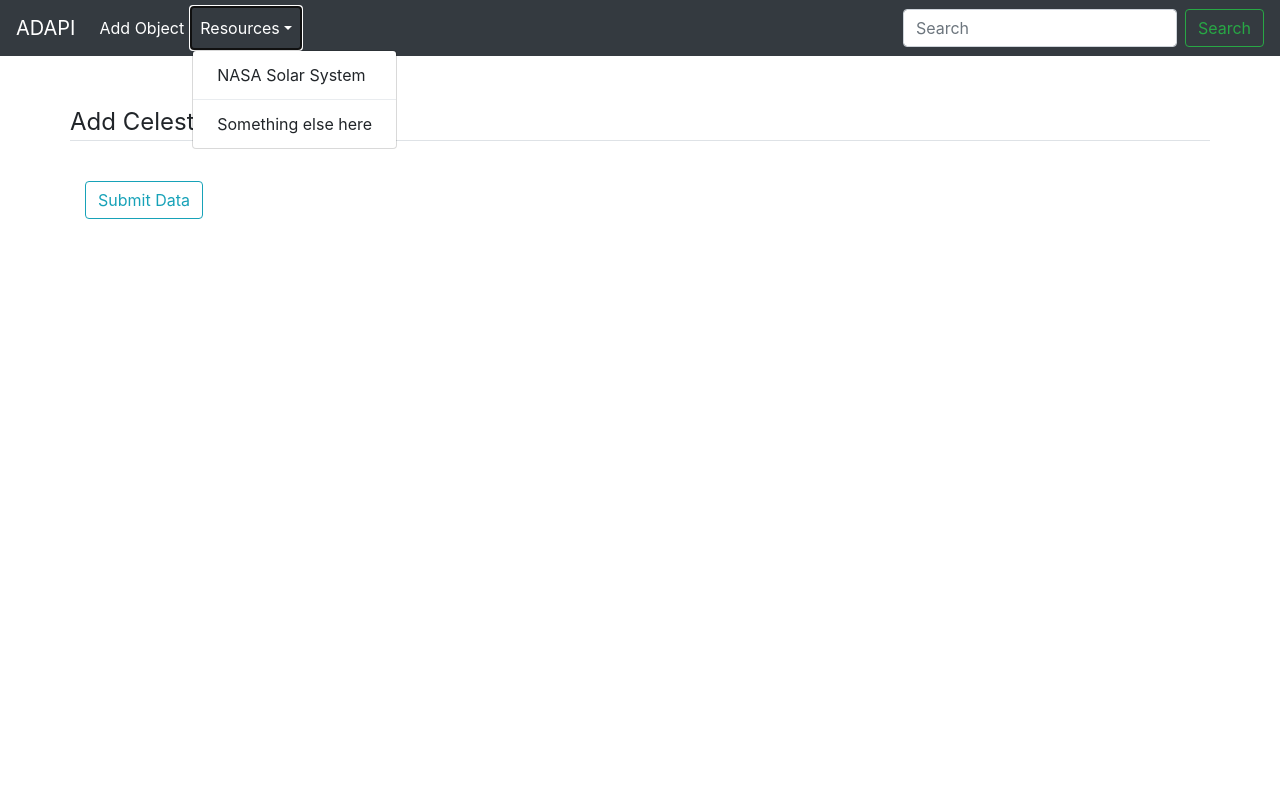
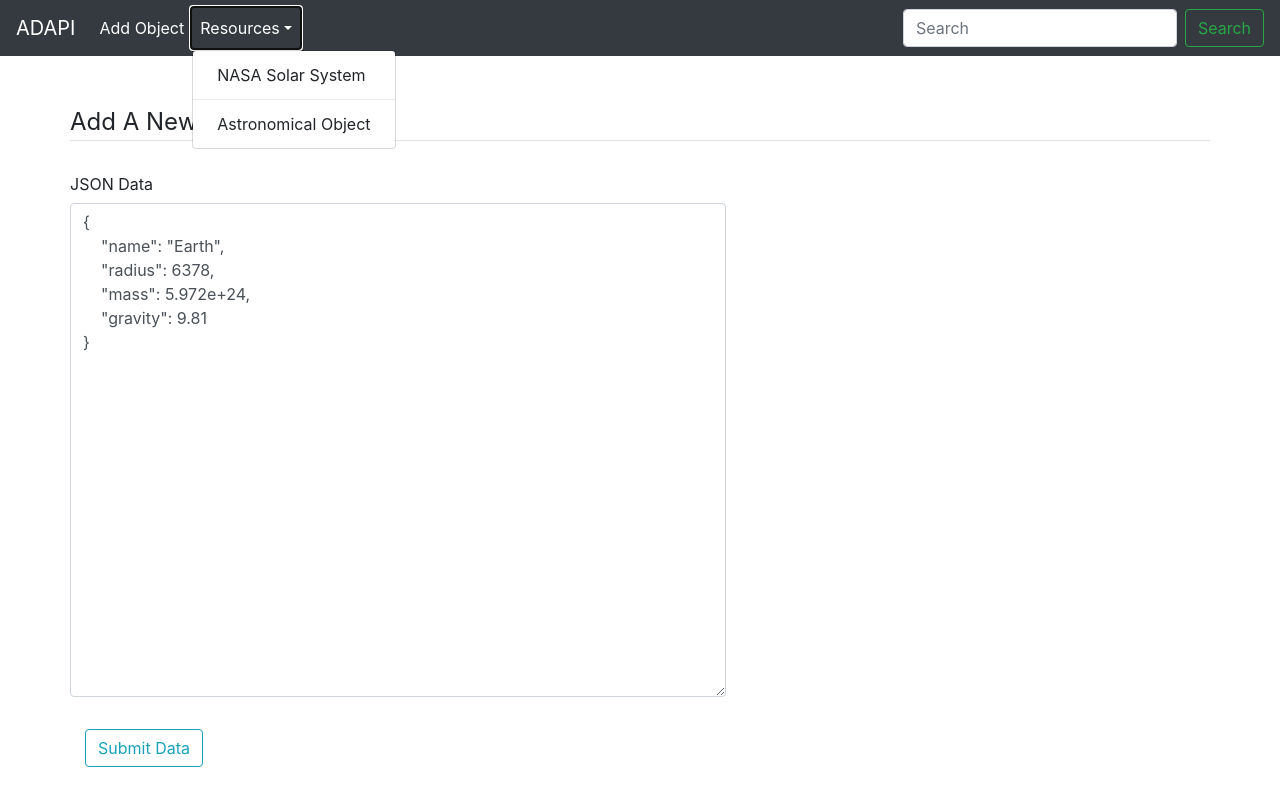
Before and after one commit to ad-1/AstroApi, a Flask app: page /add_body in a window 1280 px wide, after a click on "Resources". Run offline with Flask 2, Linux system fonts and the light colour scheme; some libraries are stand-ins or nearby versions.

Commit message:
updating html

```diff
--- a/templates/add_body.html
+++ b/templates/add_body.html
@@ -2,11 +2,12 @@
 {% block content %}
 <div class="content-section mt-5">
     <form method="POST" action="">
-        {{ form.hidden_tag() }} <!-- adds CSRF token for security -->
+        <!-- adds CSRF token for security -->
+        {{ form.hidden_tag() }}
         <fieldset class="form-group row">
-            <legend class="border-bottom mt-5 mb-4">Add Celestial Data!</legend>
+            <legend class="border-bottom mt-5 mb-4">Add A New Celestial Object!</legend>
             {% for field in form %}
-            {% if field.type == "StringField" %}
+            {% if field.type == "TextAreaField" %}
             <div class="form-group">
                 {{ field.label(class="col-form-label") }}
                 {% if field.errors %}
@@ -17,7 +18,7 @@
                     {% endfor %}
                 </div>
                 {% else %}
-                {{ field(class="form-control") }}
+                {{ field(class="form-control", cols="60", rows="20", id="json-textArea") }}
                 {% endif %}
             </div>
             {% endif %}
@@ -29,3 +30,14 @@
     </form>
 </div>
 {% endblock content %}
+{% block scripts %}
+<script>
+    var data = {
+        "name": "Earth",
+        "radius": 6378,
+        "mass": 5.972e24,
+        "gravity": 9.81
+    }
+    document.getElementById("json-textArea").innerHTML = JSON.stringify(data, undefined, 4)
+</script>
+{% endblock %}
--- a/templates/layout.html
+++ b/templates/layout.html
@@ -27,7 +27,7 @@
                 <div class="dropdown-menu" aria-labelledby="navbarDropdown">
                     <a class="dropdown-item" href="https://solarsystem.nasa.gov/planets/overview/">NASA Solar System</a>
                     <div class="dropdown-divider"></div>
-                    <a class="dropdown-item" href="#">Something else here</a>
+                    <a class="dropdown-item" href="https://en.wikipedia.org/wiki/Astronomical_object">Astronomical Object</a>
                 </div>
             </li>
         </ul>
@@ -55,5 +55,6 @@
 <script src="https://code.jquery.com/jquery-3.4.1.slim.min.js" integrity="sha384-J6qa4849blE2+poT4WnyKhv5vZF5SrPo0iEjwBvKU7imGFAV0wwj1yYfoRSJoZ+n" crossorigin="anonymous"></script>
 <script src="https://cdn.jsdelivr.net/npm/popper.js@1.16.0/dist/umd/popper.min.js" integrity="sha384-Q6E9RHvbIyZFJoft+2mJbHaEWldlvI9IOYy5n3zV9zzTtmI3UksdQRVvoxMfooAo" crossorigin="anonymous"></script>
 <script src="https://stackpath.bootstrapcdn.com/bootstrap/4.4.1/js/bootstrap.min.js" integrity="sha384-wfSDF2E50Y2D1uUdj0O3uMBJnjuUD4Ih7YwaYd1iqfktj0Uod8GCExl3Og8ifwB6" crossorigin="anonymous"></script>
+{% block scripts %} {% endblock %}
 </body>
 </html>
```
Also changed, not shown: templates/index.html (+3 -7 lines).
